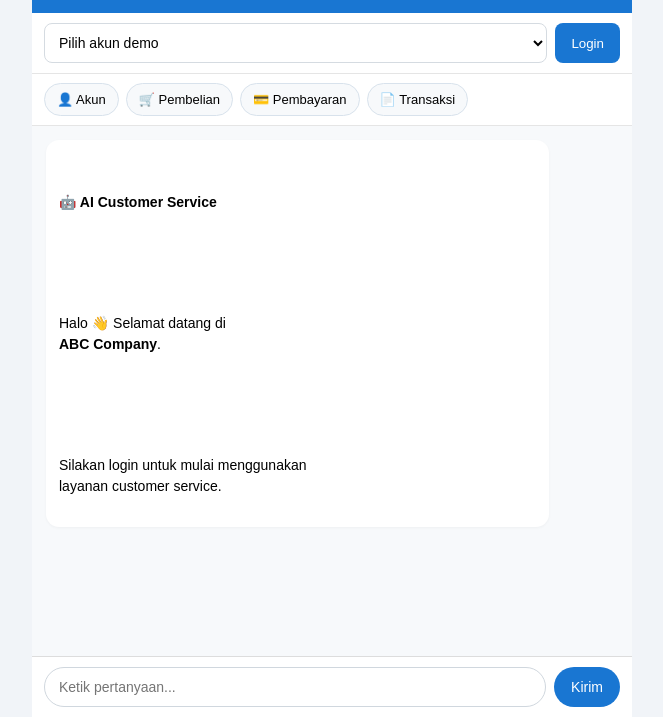
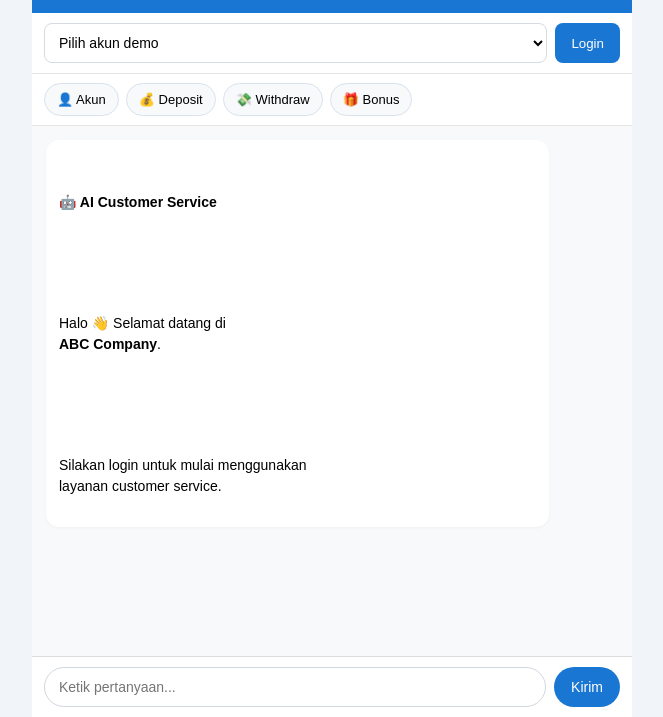
Before and after one commit to hororspam3-cyber/AI-CS, a website: page index.html in a window 1280 px wide. Shown: the part 83-800 px from the top of the page, without its empty margins (308-971 px from the left). Drawn offline with Linux system fonts and the light colour scheme.

Commit message:
Update index.html

```diff
--- a/index.html
+++ b/index.html
@@ -311,16 +311,16 @@
     👤 Akun
   </button>
 
-    <button onclick="pilihKategori('Pembelian')">
-      🛒 Pembelian
+  <button onclick="pilihKategori('Deposit')">
+    💰 Deposit
   </button>
 
-    <button onclick="pilihKategori('Pembayaran')">
-      💳 Pembayaran
+  <button onclick="pilihKategori('Withdraw')">
+    💸 Withdraw
   </button>
 
-    <button onclick="pilihKategori('Transaksi')">
-      📄 Transaksi
+  <button onclick="pilihKategori('Bonus')">
+    🎁 Bonus
   </button>
 
 </div>
```
Lines whose indentation alone changed are shown as unchanged.
